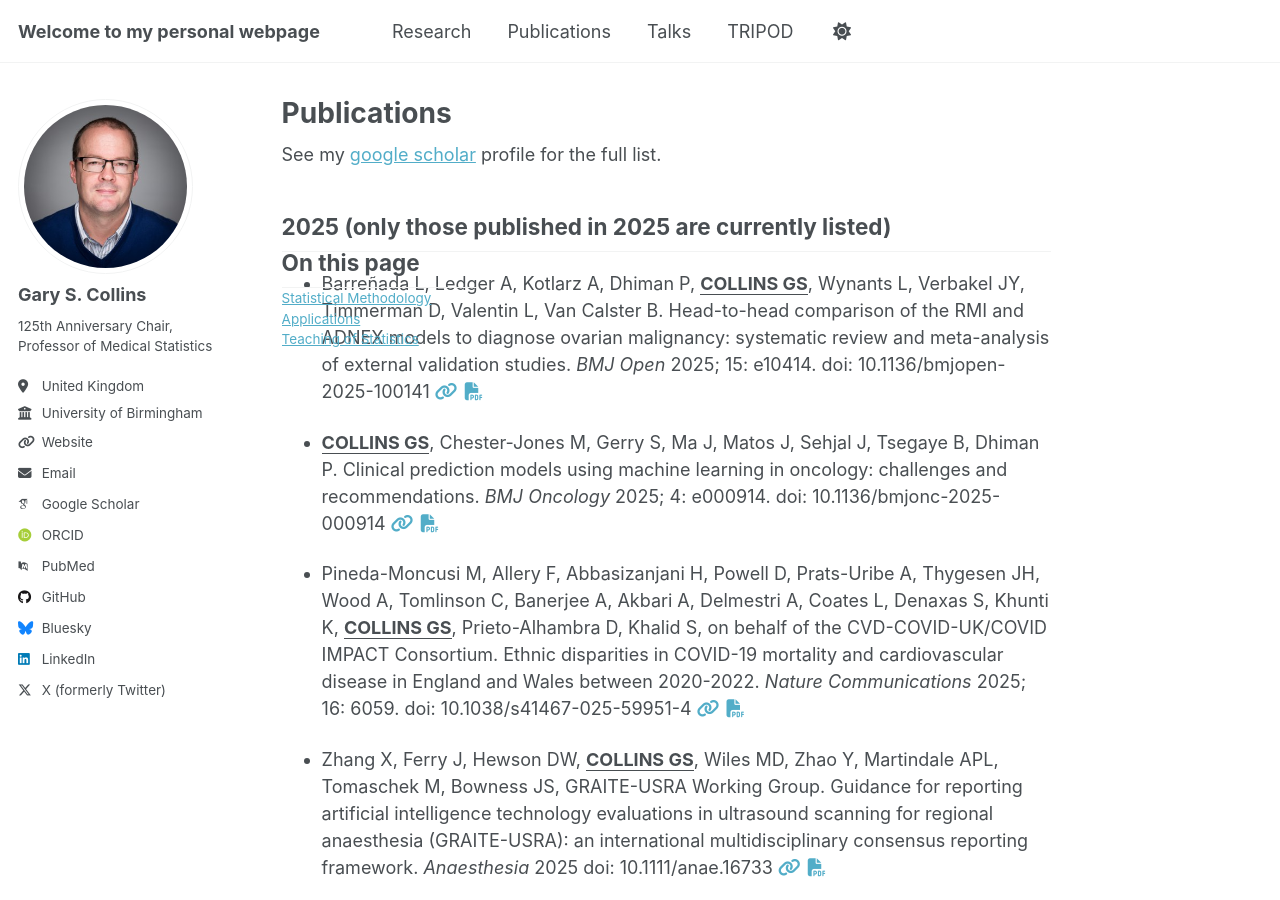
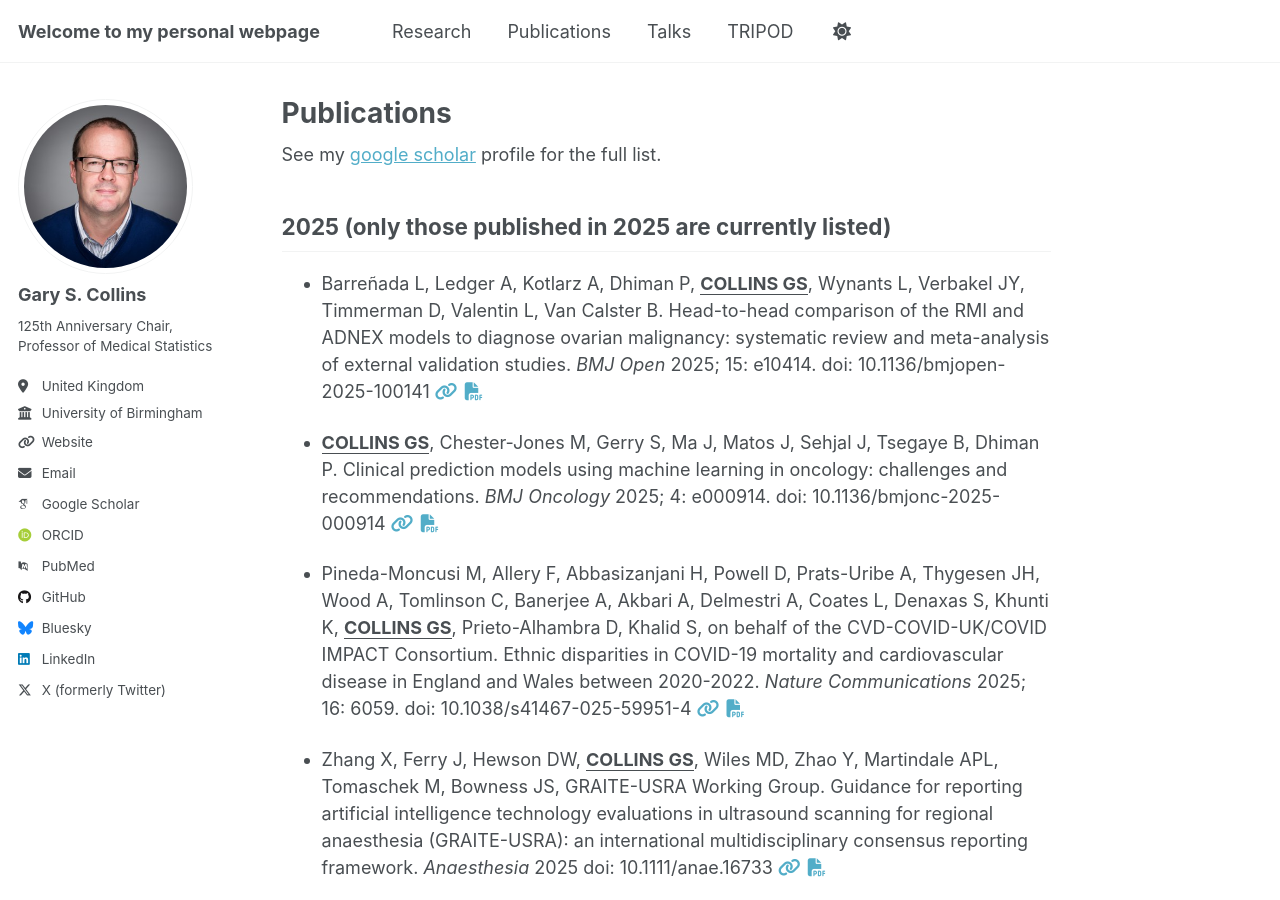
Before and after one commit to gscollins1973/gscollins1973.github.io, a Jekyll site: the page built from _pages/publications.html, in a window 1280 px wide and 900 px high. Built offline with Jekyll 4.4.1, drawn with Linux system fonts in a browser that asks for light colours; some web fonts are replaced; a script that is not in the unit is left out.

Commit message:
Update publications.html

```diff
--- a/_pages/publications.html
+++ b/_pages/publications.html
@@ -2,23 +2,7 @@
 permalink: /publications/
 title: Publications
 ---
-<header>
-<div id="quarto-content" class="quarto-container page-columns page-rows-contents page-layout-article page-navbar">
-<!-- sidebar -->
-<!-- margin-sidebar -->
-    <div id="quarto-margin-sidebar" class="sidebar margin-sidebar">
-        <nav id="TOC" role="doc-toc" class="toc-active">
-    <h2 id="toc-title">On this page</h2>
 
-  <ul>
-  <li><a href="#stat-methodology" id="toc-stat-methodology" class="nav-link active" data-scroll-target="#stat-methodology">Statistical Methodology</a></li>
-  <li><a href="#public-health" id="toc-public-health" class="nav-link" data-scroll-target="#public-health">Applications</a></li>
-  <li><a href="#teaching" id="toc-teaching" class="nav-link" data-scroll-target="#teaching">Teaching of Statistics</a></li>
-  </ul>
-</nav>
-    </div>
-</div>
-  </header>
 See my <a href="https://scholar.google.co.uk/citations?hl=en&tzom=-60&user=cVKF81gAAAAJ&view_op=list_works">google scholar</a> profile for the full list.
 
 <section id=“2025” class="level2">
```
